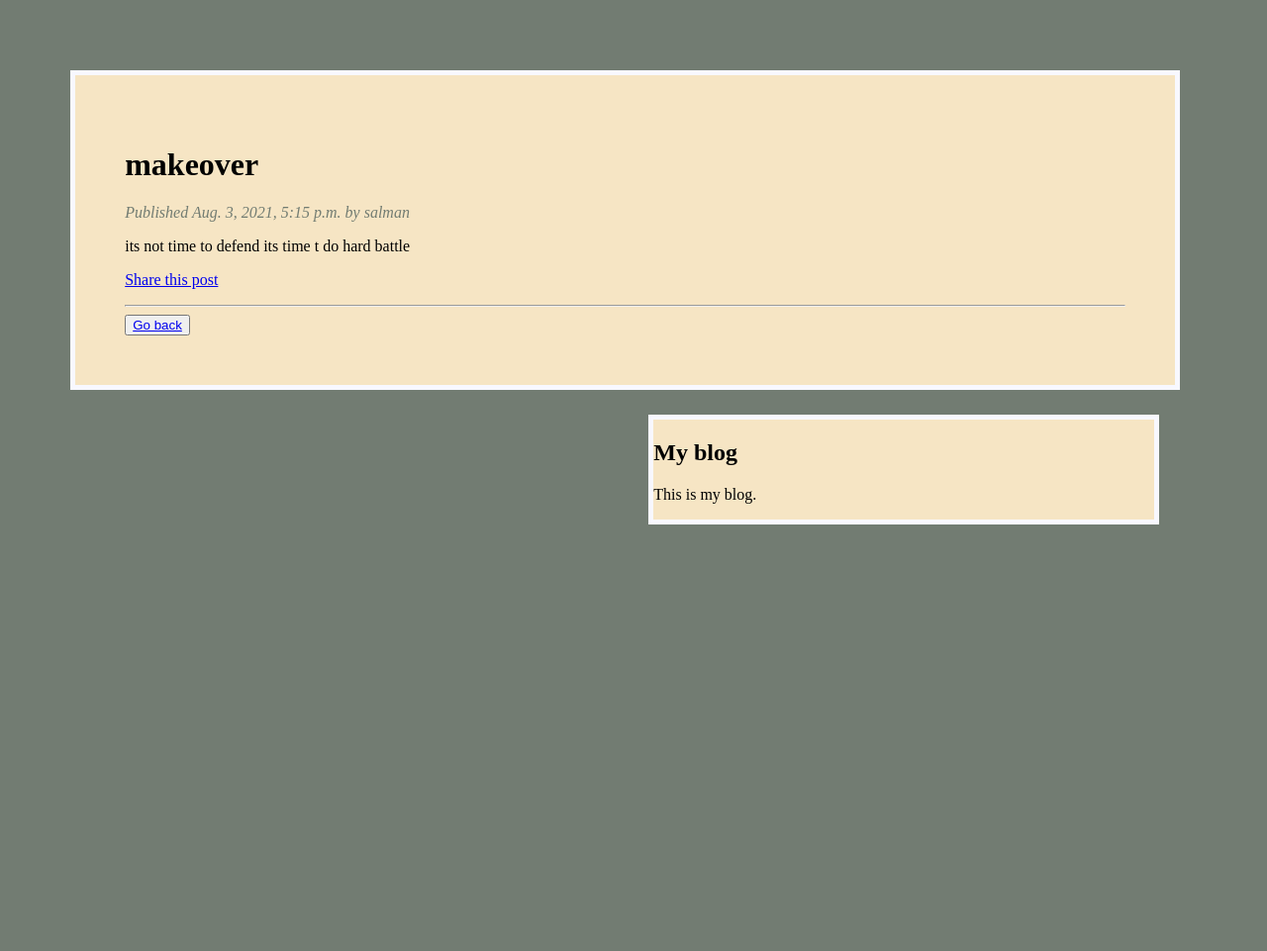
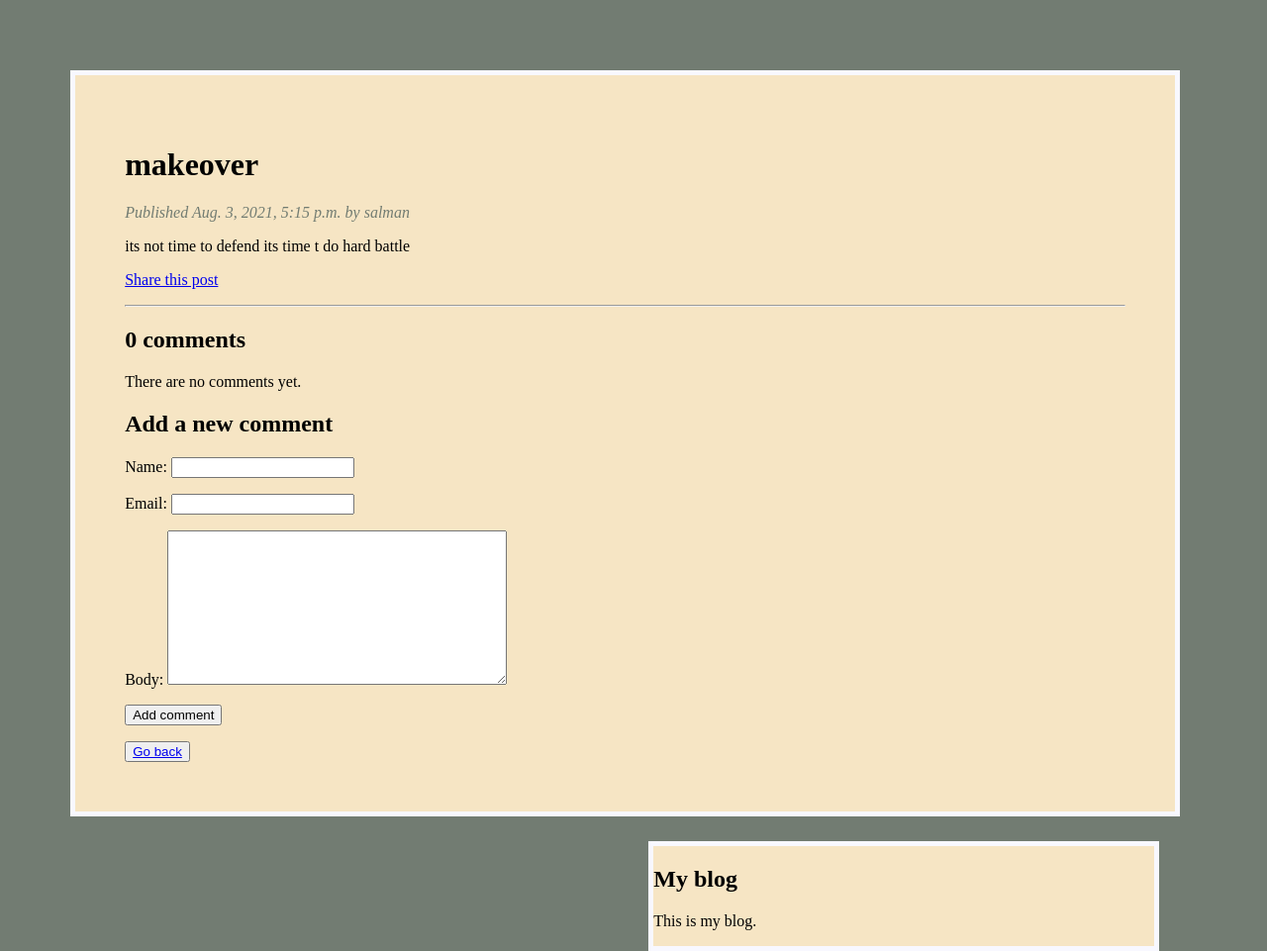
Before and after one commit to ranasalman3838/salmanblog, a Django app: a page that uses blog/templates/blog/post/detail.html in a window 1280 px wide. Shown: the whole page at 99% size. Before the commit the page ends 530 px from the top, so only its background shows below. Run offline with Django 3.2, Linux system fonts and the light colour scheme; data comes from the database, SQL or seed files in the repository; both versions use the stored data as it was after the commit.

Commit message:
Added commit functionality

```diff
--- a/blog/forms.py
+++ b/blog/forms.py
@@ -1,7 +1,13 @@
 from django import forms
-
+from .models import Comment
 class EmailPostForm(forms.Form):
     name = forms.CharField(max_length=25)
     email = forms.EmailField()
     to = forms.EmailField()
     comments = forms.CharField(required=False, widget=forms.Textarea)
+
+
+class CommentForm(forms.ModelForm):
+    class Meta:
+        model = Comment
+        fields = ('name', 'email', 'body')
--- a/blog/models.py
+++ b/blog/models.py
@@ -34,3 +34,17 @@ class Post(models.Model):
 
     def __str__(self):
         return self.title
+
+
+class Comment(models.Model):
+    post = models.ForeignKey(Post,on_delete=models.CASCADE,related_name='comments')
+    name = models.CharField(max_length=80)
+    email = models.EmailField()
+    body = models.TextField()
+    created = models.DateTimeField(auto_now_add=True)
+    updated = models.DateTimeField(auto_now=True)
+    active = models.BooleanField(default=True)
+    class Meta:
+        ordering = ('created',)
+    def __str__(self):
+        return f'Comment by {self.name} on {self.post}'
--- a/blog/templates/blog/post/detail.html
+++ b/blog/templates/blog/post/detail.html
@@ -12,5 +12,31 @@ Share this post
 </a>
 </p>
     <hr>
+    {% with comments.count as total_comments %}
+<h2>
+{{ total_comments }} comment{{ total_comments|pluralize }}
+</h2>
+{% endwith %}
+    {% for comment in comments %}
+<div class="comment">
+<p class="info">
+Comment {{ forloop.counter }} by {{ comment.name }}
+{{ comment.created }}
+</p>
+{{ comment.body|linebreaks }}
+</div>
+{% empty %}
+<p>There are no comments yet.</p>
+{% endfor %}
+    {% if new_comment %}
+<h2>Your comment has been added.</h2>
+{% else %}
+<h2>Add a new comment</h2>
+<form method="post">
+{{ comment_form.as_p }}
+{% csrf_token %}
+<p><input type="submit" value="Add comment"></p>
+</form>
+{% endif %}
     <button><a href="{% url 'blog:post_list' %}"> Go back</a></button>
 {% endblock %}
--- a/blog/views.py
+++ b/blog/views.py
@@ -5,7 +5,7 @@ from django.core.paginator import Paginator, EmptyPage,\
 from django.core.mail import send_mail
 from django.core.mail import EmailMessage
 from django.conf import settings
-from .forms import EmailPostForm
+from .forms import EmailPostForm, CommentForm
 from .models import Post
 
 
@@ -44,7 +44,33 @@ def post_list(request):
 
 def post_detail(request, year, month, day, post):
     post = get_object_or_404(Post, slug=post, status='published', publish__year=year, publish__month=month, publish__day=day)
-    return render(request, 'blog/post/detail.html', {'post': post})
+
+    # List of active comments for this post
+    comments = post.comments.filter(active=True)
+    new_comment = None
+    if request.method == 'POST':
+        # A comment was posted
+        comment_form = CommentForm(data=request.POST)
+        if comment_form.is_valid():
+            # Create Comment object but don't save to database yet
+            new_comment = comment_form.save(commit=False)
+            # Assign the current post to the comment
+            new_comment.post = post
+            # Save the comment to the database
+            new_comment.save()
+    else:
+        comment_form = CommentForm()
+    return render(request,
+                  'blog/post/detail.html',
+                  {'post': post,
+                   'comments': comments,
+                   'new_comment': new_comment,
+                   'comment_form': comment_form})
+
+
+
+
+
 
 
 def post_share(request, post_id):
```
Also changed, not shown: blog/admin.py (+7 -0 lines), blog/migrations/0002_comment.py (added), db.sqlite3.
